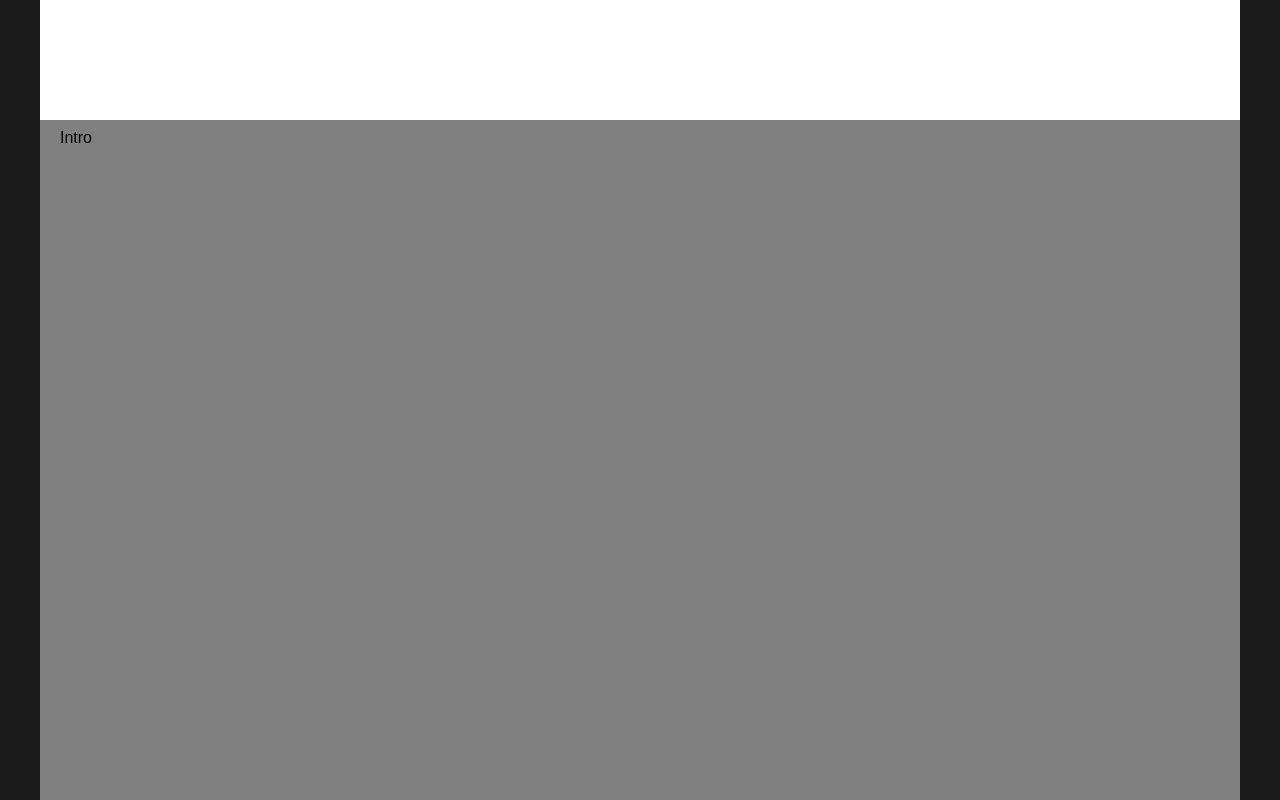
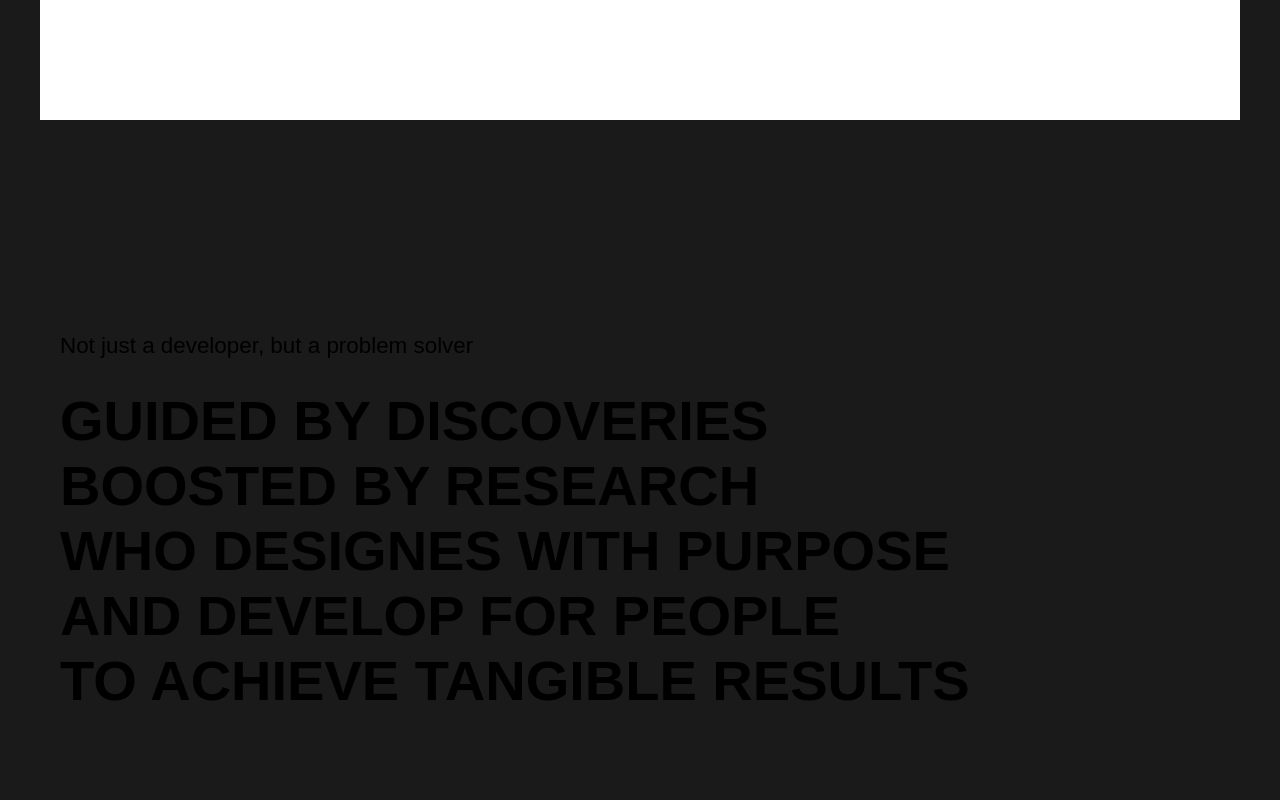
Before and after one commit to duduagarcia/portfolio2.0, a Nuxt app: page / in a window 1280 px wide. Shown: the part 680-1480 px from the top of the page. Built offline with nearby package versions, Linux system fonts and the light colour scheme; a web font is replaced by a local one.

Commit message:
feat: intro html and style

```diff
--- a/components/Hero.vue
+++ b/components/Hero.vue
@@ -30,7 +30,8 @@ main {
 
 h1 {
   font-size: calc(2.375rem + 2.5vw);
-  /* font-weight: 600; */
+  overflow-wrap: break-word;
+  word-wrap: break-word;
 }
 
 main .subtitle {
@@ -45,7 +46,7 @@ main .subtitle p {
 }
 
 main .subtitle div p {
-  width: 280px;
+  max-width: 280px;
   text-transform: none;
   margin-bottom: 25px;
 }
--- a/components/Intro.vue
+++ b/components/Intro.vue
@@ -1,12 +1,39 @@
 <script setup></script>
 
 <template>
-  <div class="container"><p>Intro</p></div>
+  <div class="container">
+    <p>Not just a developer, but a <span>problem solver</span></p>
+    <h2>Guided by discoveries</h2>
+    <h2>Boosted by research</h2>
+    <h2>Who designes with purpose</h2>
+    <h2>And develop for people</h2>
+    <h2>To achieve tangible results</h2>
+  </div>
 </template>
 
 <style scoped>
 div {
-  height: 100vh;
-  background-color: grey;
+  height: min-content;
+  min-height: 100vh;
+  display: flex;
+  flex-direction: column;
+  justify-content: center;
+  padding: 150px 20px;
+}
+
+p {
+  font-size: calc(1rem + 0.5vw);
+  margin-bottom: 25px;
+}
+
+h2 {
+  text-transform: uppercase;
+  font-size: 56px;
+}
+
+@media screen and (max-width: 950px) {
+  h2 {
+    font-size: calc(1.5rem + 2.5vw);
+  }
 }
 </style>
--- a/components/Navbar.vue
+++ b/components/Navbar.vue
@@ -10,7 +10,7 @@ nav {
   max-width: 100%;
   height: 70px;
   background-color: royalblue;
-  position: absolute;
+  position: fixed;
   top: 0;
   z-index: 999;
 }
```
